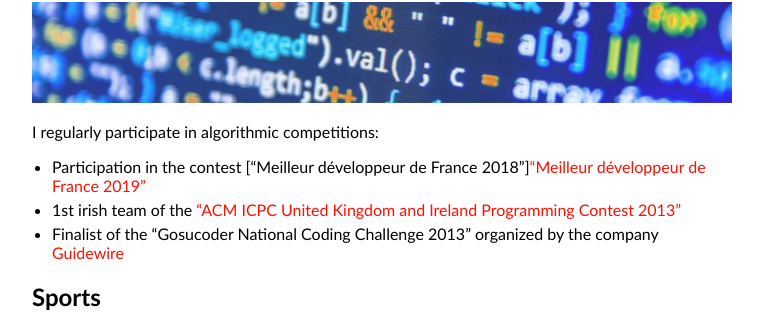
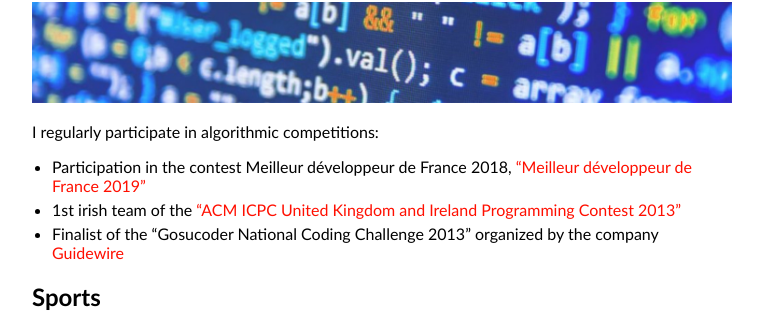
Before and after one commit to yoanchabot/yoanchabot.github.io, a Jekyll site: the page built from hobbies.md, in a window 1280 px wide. Shown: the part 246-574 px from the top of the page, without its empty margins (258-1021 px from the left). Built offline with Jekyll 4.4.1, drawn with Linux system fonts in a browser that asks for light colours; part of the change alters nothing that is shown.

```diff
--- a/hobbies.md
+++ b/hobbies.md
@@ -9,7 +9,7 @@ Some information and links about my hobbies :-)
 ![Algorithm]({{ site.baseurl }}/images/algorithm.jpg "Algorithm")
 
 I regularly participate in algorithmic competitions:
-* Participation in the contest ["Meilleur développeur de France 2018"]["Meilleur développeur de France 2019"](https://mdf19.com/)
+* Participation in the contest Meilleur développeur de France 2018, ["Meilleur développeur de France 2019"](https://mdf19.com/)
 * 1st irish team of the ["ACM ICPC United Kingdom and Ireland Programming Contest 2013"](http://ukiepc.info/)
 * Finalist of the "Gosucoder National Coding Challenge 2013" organized by the company [Guidewire](https://www.guidewire.com/)
 
```
